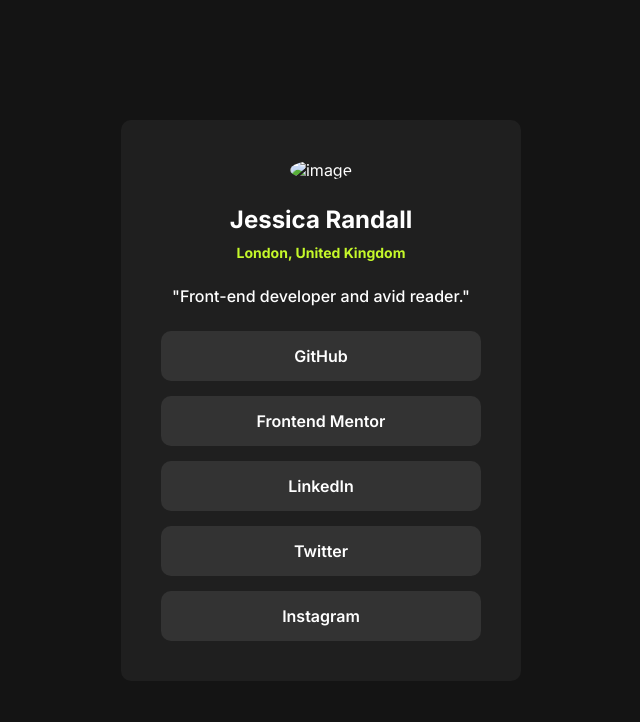
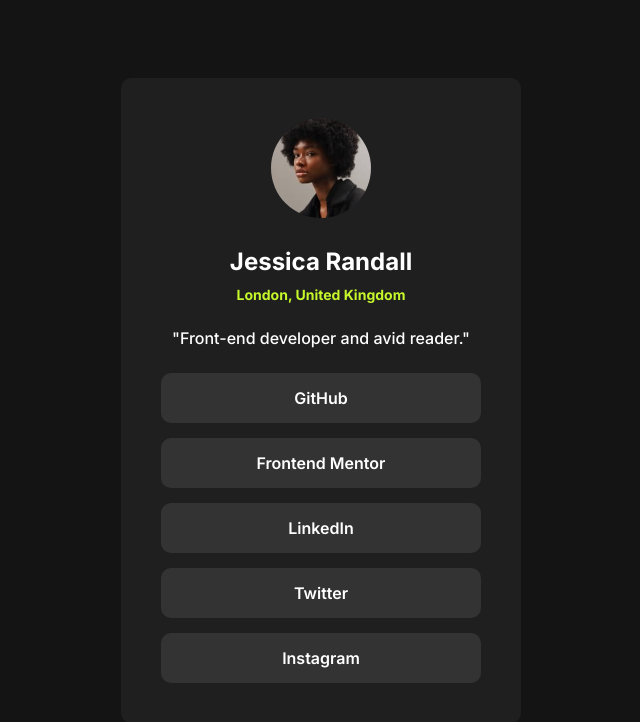
Before and after one commit to izma13/Social-Media-Links, a plain HTML site: page index.html in a window 1280 px wide. Shown: the whole page, without its empty margins (319-959 px from the left). Drawn offline with Linux system fonts and the light colour scheme.

Commit message:
Update index.html

```diff
--- a/index.html
+++ b/index.html
@@ -5,7 +5,7 @@
   <!-- displays site properly based on user's device -->
   <meta name="viewport" content="width=device-width, initial-scale=1.0">
   <!-- Favicon Of The Website -->
-  <link rel="icon" type="image/png" sizes="32x32" href="./assets/images/favicon-32x32.png">
+  <link rel="icon" type="image/png" sizes="32x32" href="favicon-32x32.png">
   <!-- External CSS Style File -->
   <link rel="stylesheet" href="style.css">
   <!-- Google Fonts -->
@@ -19,7 +19,7 @@
 
   <main>
     <div class="content">
-      <img src="./assets/images/avatar-jessica.jpeg" alt="image">
+      <img src="avatar-jessica.jpeg" alt="image">
       <h1>Jessica Randall</h1>
       <h2>London, United Kingdom</h2>
       <p>"Front-end developer and avid reader."</p>
```
